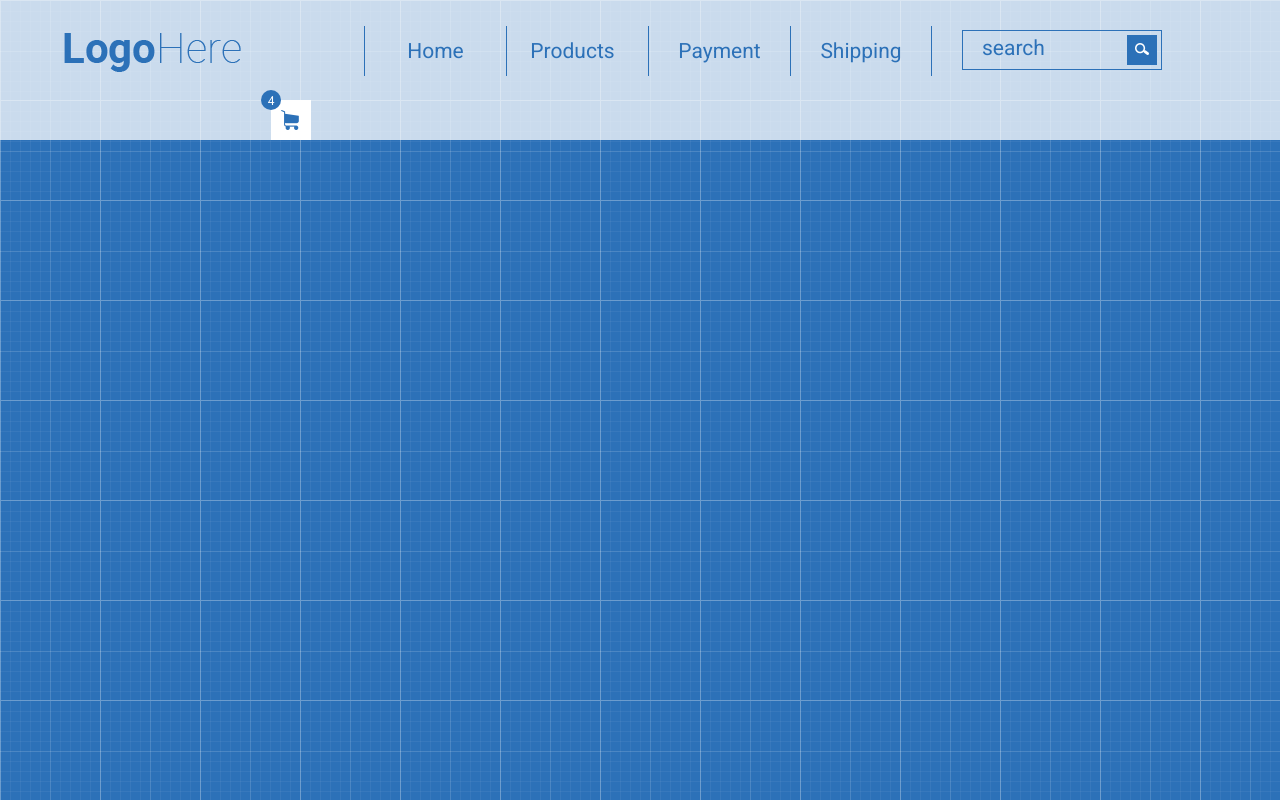
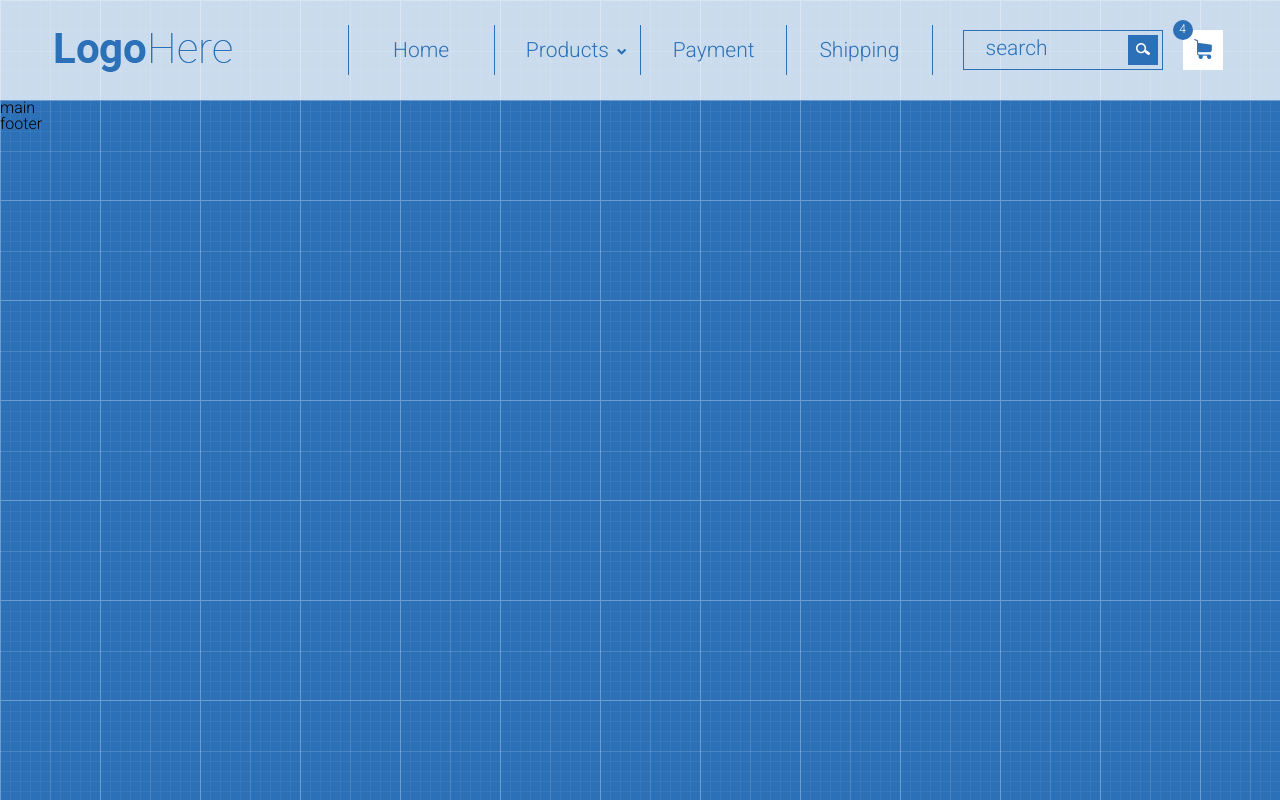
Before and after one commit to TetianaKobyliakova/TetianaKobyliakova.github.io, a plain HTML site: page index.html in a window 1280 px wide. Drawn offline with Linux system fonts and the light colour scheme.

Commit message:
Change header

```diff
--- a/css/style.css
+++ b/css/style.css
@@ -1,95 +1,94 @@
-@import url('https://fonts.googleapis.com/css?family=Roboto:300,400,700');
 * {
-	margin: 0;
-	padding: 0;
 	box-sizing: border-box;
 }
 
 body {
-	background: url("../images/patt.png") #2c6096;
 	font-family: 'Roboto', sans-serif;
+	background-image: url(../images/patt.png);
+}
+.container {
+	width: 1170px;
+	margin: 0 auto;
+}
+.header {
+	padding: 25px 0;
+	background-color: rgba(255, 255, 255, 0.75);
 }
 
-header {
-	background: rgba(255, 255, 255, 0.75);
-	min-height: 100px;
+.logo {
+	margin-top: 8px;
 }
-.container {
-	width: 90%;
-	max-width: 1170px;
-	margin: 0 auto;
+
+[class*="col-"] {
+	float: left;
 }
-.logo {
+.col-3 {
+	width: 25%;
+}
+.col-6 {
+	width: 50%;
+}
+.row:after {
+	content: "";
+	clear: both;
+	display: block;
+}
+.menu li {
+	width: 25%;
 	float: left;
-	padding-top: 33px;
+	border-left: 1px solid #2c71b8;
+	position: relative;
+}
+.menu li:last-child {
+	border-right: 1px solid #2c71b8;
+}
+
+
+.menu a {
+	height: 50px;
+	display: block;
+	text-decoration: none;
+	text-align: center;
+	line-height: 50px;
+	color: #2c71b8;
+	font-size: 21px;
 
 }
 
-.menu {
+.menu li:hover a{
+	background-color: #2c71b8;
+	color: white;
+}
 
-	padding: 0;
-	margin: 0;
-	padding-left: 123px;
+.search {
 	float: left;
 
+}
+form {
+	position: relative;
+	height: 50px;
+	width: 200px;
+	margin-left: 30px;
 
 }
-
-.menu li {
-	float: left;
-	list-style: none;
-	width: 142px;
-	text-align: center;
-	position: relative;
-	padding-top: 26px;
-	height: 50px;
-
-
-
-
-}
-.menu li a {
-	text-decoration: none;
-	font-size: 21px;
-	color: #2c71b8;
-	border-left: 1px solid rgb(44, 113, 184);
-	height: 50px;
-	display: block;
-	padding-top: 13px;
-
-
-}
-
-.menu li:last-child a {
-	border-right: 1px solid rgb(44, 113, 184);
-
-}
-
-.menu li:nth-child(2) a:after {
-	content: url("../images/checkmark.png");
-	padding-left: 10px;
-	padding-top: 24px;
-}
-
-form[name = "search"] {
-	float: left;
-	padding-left: 30px;
-	padding-top: 30px;
-	position: relative;
-}
-
 input[type = "text"] {
 	outline: none;
 	background: transparent;
 	border: 1px solid rgb(44, 113, 184);
 	width: 200px;
 	height: 40px;
+	display: block;
+	position: absolute;
+    top: 50%;
+    transform:translate(0%,-50%);
+
 }
+
 input[type = "text"]::placeholder {
 	font-size: 21px;
 	color: #2c71b8;
 	font-family: 'Roboto', sans-serif;
-	padding-left: 19px;
+	padding-left: 20px;
 	padding-top: 9px;
 }
 
@@ -97,30 +96,33 @@ form button {
 	width: 30px;
 	height: 30px;
 	position: absolute;
-	top: 35px;
+	top: 10px;
 	right: 5px;
 	background-color: #2c71b8;
 	border: none;
-
+	z-index: 1;
+	cursor: pointer;
 
 }
 
 button::before {
-	content: url("../images/magnifier-icon.png");
+	content: url(../images/magnifier-icon.png);
 }
 
 .shopping-cart {
+	position: relative;
 	float: left;
-	padding-left: 30px;
-	padding-top: 30px;
-	position: relative;
+	left: 20px;
+	top: 5px;
 }
 .cart {
 	width: 40px;
 	height: 40px;
+	display: block;
 	background: #fff;
-	padding: 10px;
+	border: none;
 	cursor: pointer;
+
 }
 
 .quantity {
@@ -129,10 +131,11 @@ button::before {
 	width: 20px;
 	height: 20px;
 	background: rgb(44, 113, 184);
-	top: 20px;
-	left: 20px;
+	top: -10px;
+	left: -10px;
 	text-align: center;
 }
+
 #product-quantity {
 	color: #fff;
 	font-family: 'Roboto', sans-serif;
@@ -140,8 +143,45 @@ button::before {
 	font-size: 12px;
 }
 
-.container:after {
-	content: "";
-	clear: both;
+.cart:before {
+	content: url("../images/blue-shopping-cart.png");
+}
+
+.menu li ul {
+
+    position: absolute;
+    display: none;
+    left: -1px;
+
+}
+.menu li ul li{
+    float: none;
+}
+.menu li ul a {
+
+	height: 40px;
+    width: 292px;
+    background: rgb(44, 113, 184);
+    text-align: left;
+    padding-left: 30px;
+    color: white;
+    line-height: 40px;
+}
+
+.menu li:hover ul {
 	display: block;
 }
+
+.menu li ul a:hover {
+	background-color: white;
+	color: rgb(44, 113, 184);
+}
+
+.fa {
+	font-size: 14px;
+	display: block;
+	position: absolute;
+	right: 14px;
+	top: 20px;
+
+}
--- a/index.html
+++ b/index.html
@@ -3,38 +3,64 @@
 <head>
 	<meta charset="UTF-8">
 	<title>Site</title>
+	<link href="https://fonts.googleapis.com/css?family=Roboto:300,700" rel="stylesheet">
+	<link rel="stylesheet" href="https://use.fontawesome.com/releases/v5.7.2/css/all.css" integrity="sha384-fnmOCqbTlWIlj8LyTjo7mOUStjsKC4pOpQbqyi7RrhN7udi9RwhKkMHpvLbHG9Sr" crossorigin="anonymous">
+	<link rel="stylesheet" href="css/reset.css">
 	<link rel="stylesheet" href="css/style.css">
 </head>
 <body>
-	<header>
-		<div class = "container">
-			<div class = "logo">
-				<img id = "logo" src="images/logo.png" alt="logo">
+	<header class="header">
+		<div class="container">
+			<div class="row">
+				<div class="col-3">
+					<div class="logo">
+						<a href="">
+							<img src="images/logo.png" alt="logo">
+						</a>
 					</div>
-			<nav>
-				<ul class = "menu">
-					<li><a href = "#">Home</a></li>
-					<li><a href = "#">Products</a></li>
-					<li><a href = "#">Payment</a></li>
-					<li><a href = "#">Shipping</a></li>
+				</div>
+				<div class="col-6">
+					<div class="menu">
+						<ul>
+							<li><a href="">Home</a></li>
+							<li><a href="">Products <i class="fa fa-angle-down" aria-hidden="true"></i></a>
+								<ul>
+									<li><a href="">Lorem ipsum dolor</a></li>
+									<li><a href="">Sit amet</a></li>
+									<li><a href="">Consectetur adipisicing</a></li>
+									<li><a href="">Tempor incididunt</a></li>
+									<li><a href="">Dolore magna aliqua</a></li>
+									<li><a href="">Ut enim ad minim veniam</a></li>
+									<li><a href="">Quis nostrud</a></li>
 								</ul>
-			</nav>
-			<form name = "search" action = "#" method = "get">
+
+
+							</li>
+							<li><a href="">Payment</a></li>
+							<li><a href="">Shipping</a></li>
+						</ul>
+					</div>
+				</div>
+				<div class="col-3">
+					<div class="search">
+						<form name = "search" action = "" method = "get">
 							<input type = "text" placeholder = "search">
 							<button type = "submit"></button>
 						</form>
+					</div>
+
 					<div class = "shopping-cart">
 						<div class = "quantity">
 							<span id = "product-quantity">4</span>
 						</div>
-				<div class = "cart"><img src="images/blue-shopping-cart.png" alt="cart-icon"></div>
+						<button class = "cart"></button>
 					</div>
-
+				</div>
+			</div>
 		</div>
 	</header>
-
-
-
+	<main class="main">main</main>
+	<footer class="footer">footer</footer>
 
 </body>
 </html>
```
Lines whose indentation alone changed are shown as unchanged.
